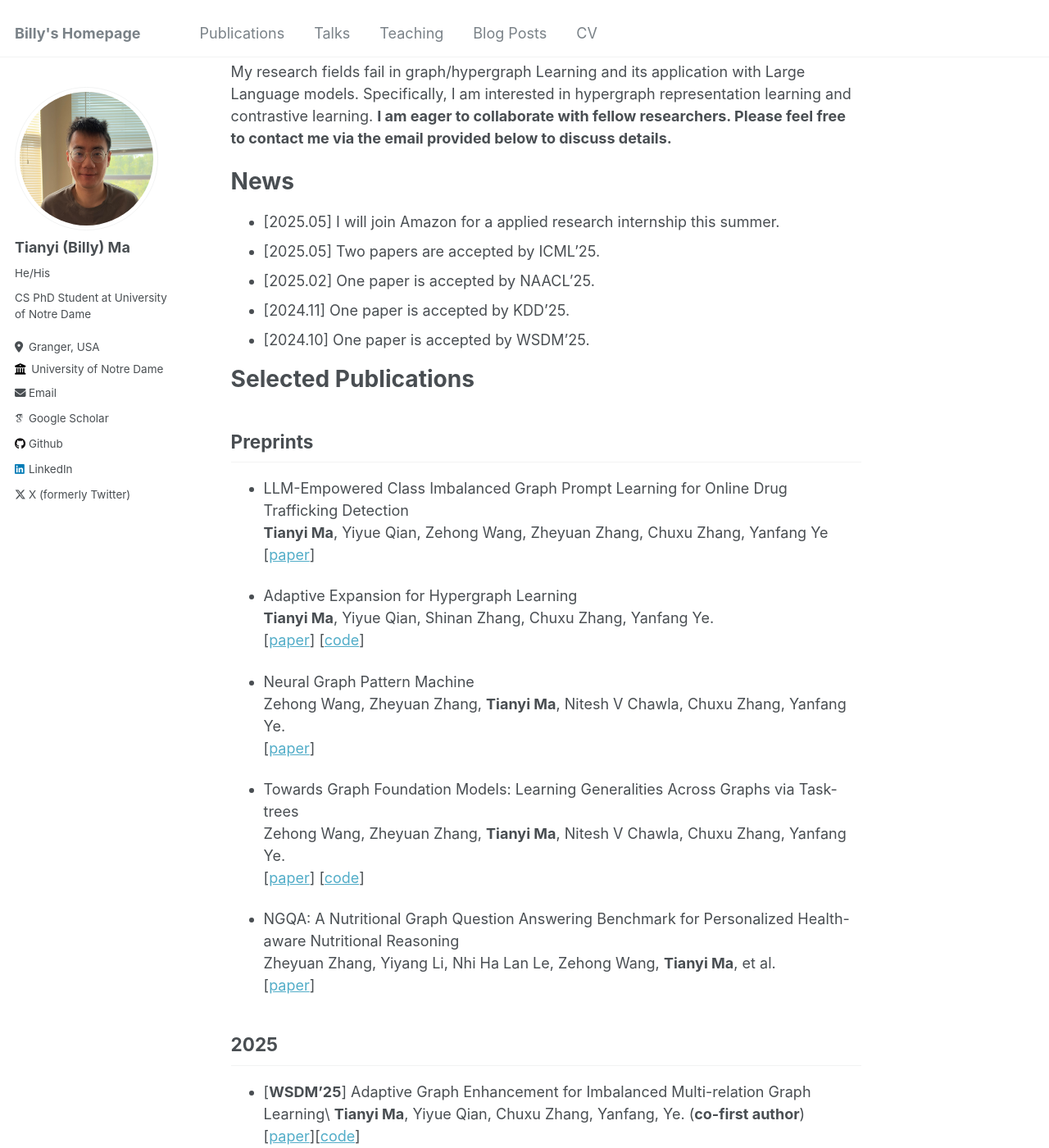
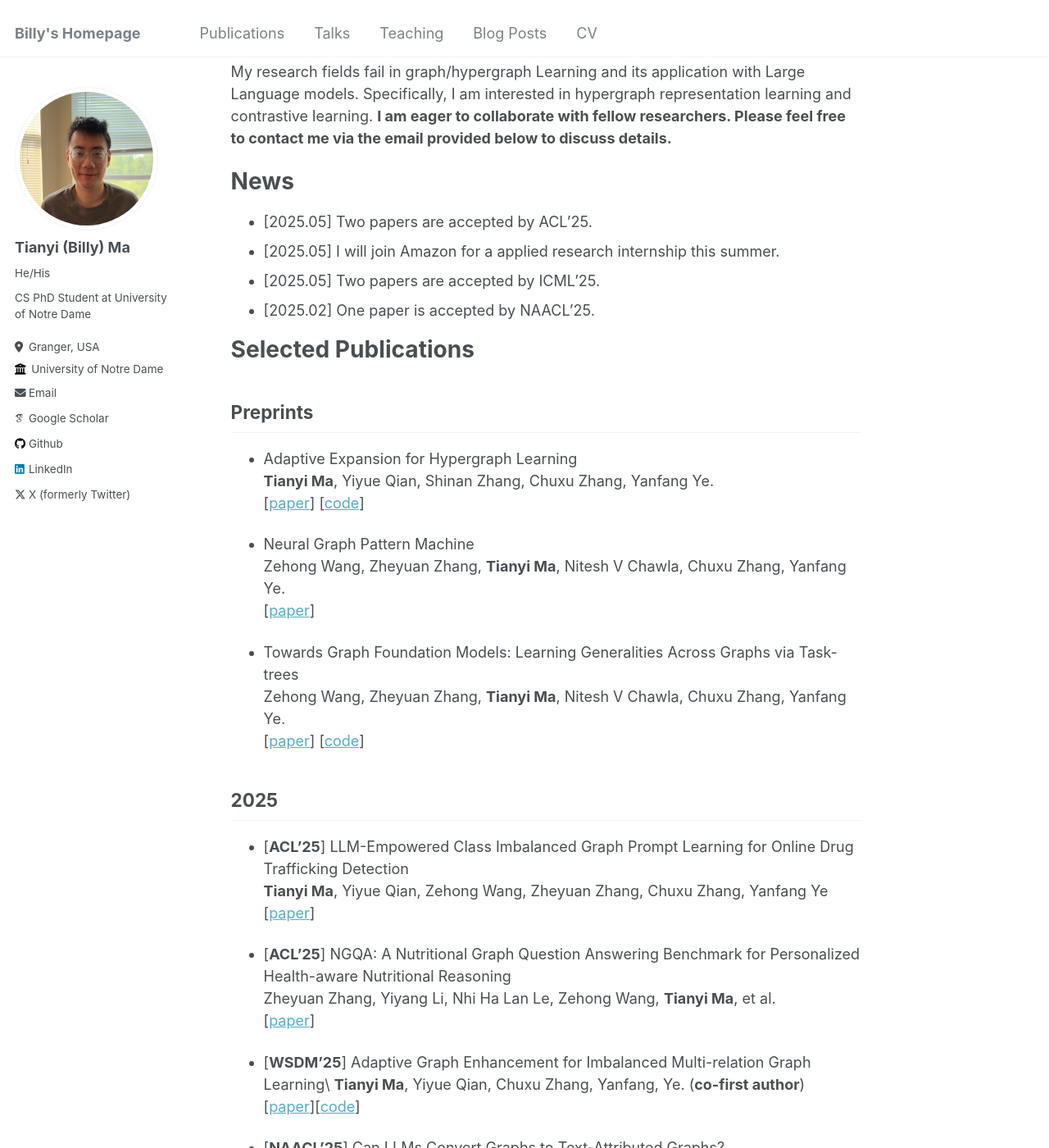
Before and after one commit to Tianyi-Billy-Ma/Tianyi-Billy-Ma.github.io, a Jekyll site: the page built from _pages/about.md, in a window 1280 px wide and 1400 px high, scrolled down 233 px. Shown: the whole window at 82% size. Built offline with Jekyll 4.4.1, drawn with Linux system fonts in a browser that asks for light colours; some web fonts are replaced.

Commit message:
Revise the about page to update the news section with recent achievements, including the addition of accepted papers to ACL'25 and reformatting the selected publications for improved clarity and organization.

```diff
--- a/_pages/about.md
+++ b/_pages/about.md
@@ -15,23 +15,16 @@ My research fields fail in graph/hypergraph Learning and its application with La
 
 
 
-News
-=====
-* [2025.05] I will join Amazon for a applied research internship this summer.
-* [2025.05] Two papers are accepted by ICML'25.
-* [2025.02] One paper is accepted by NAACL'25.
-* [2024.11] One paper is accepted by KDD'25.
-* [2024.10] One paper is accepted by WSDM'25.
+# News
+- [2025.05] Two papers are accepted by ACL'25.
+- [2025.05] I will join Amazon for a applied research internship this summer.
+- [2025.05] Two papers are accepted by ICML'25.
+- [2025.02] One paper is accepted by NAACL'25.
 
 
-Selected Publications
-=====
-
+# Selected Publications
 ## Preprints
 
-- LLM-Empowered Class Imbalanced Graph Prompt Learning for Online Drug Trafficking Detection\
-**Tianyi Ma**, Yiyue Qian, Zehong Wang, Zheyuan Zhang, Chuxu Zhang, Yanfang Ye\
-[[paper](https://arxiv.org/abs/2503.01900)]
 
 - Adaptive Expansion for Hypergraph Learning\
 **Tianyi Ma**, Yiyue Qian, Shinan Zhang, Chuxu Zhang, Yanfang Ye.\
@@ -45,11 +38,16 @@ Zehong Wang, Zheyuan Zhang, **Tianyi Ma**, Nitesh V Chawla, Chuxu Zhang, Yanfang
 Zehong Wang, Zheyuan Zhang, **Tianyi Ma**, Nitesh V Chawla, Chuxu Zhang, Yanfang Ye.\
 [[paper](https://arxiv.org/abs/2412.16441)] [[code](https://github.com/Zehong-Wang/GIT)]
 
-- NGQA: A Nutritional Graph Question Answering Benchmark for Personalized Health-aware Nutritional Reasoning\
+
+## 2025
+
+- [**ACL'25**] LLM-Empowered Class Imbalanced Graph Prompt Learning for Online Drug Trafficking Detection\
+**Tianyi Ma**, Yiyue Qian, Zehong Wang, Zheyuan Zhang, Chuxu Zhang, Yanfang Ye\
+[[paper](https://arxiv.org/abs/2503.01900)]
+
+- [**ACL'25**] NGQA: A Nutritional Graph Question Answering Benchmark for Personalized Health-aware Nutritional Reasoning\
 Zheyuan Zhang, Yiyang Li, Nhi Ha Lan Le, Zehong Wang, **Tianyi Ma**, et al.\
 [[paper](https://arxiv.org/abs/2412.15547)]
-
-## 2025
 
  - [**WSDM'25**] Adaptive Graph Enhancement for Imbalanced Multi-relation Graph Learning\
 **Tianyi Ma**, Yiyue Qian, Chuxu Zhang, Yanfang, Ye. (**co-first author**)\
@@ -75,8 +73,7 @@ Yiyue Qian, **Tianyi Ma**, Chuxu Zhang, Yanfang, Ye.\
 **Tianyi Ma**, Yiyue Qian, Chuxu Zhang, Yanfang, Ye.\
 [[paper](https://ieeexplore.ieee.org/document/10415815)][[code](https://github.com/GraphResearcher/HyGCL-DC)]
 
-Contact
-=====
+- Contact
 
 * Email: tma2\[at\]nd\[dot\]edu
 * Office: 247 Fitzpatrick Hall of Engineering
```
